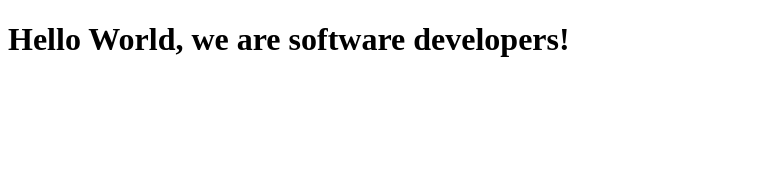
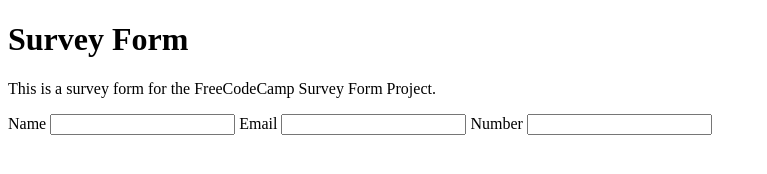
Before and after one commit to amanuelbelete95/build-survey-form-html-and-css, a plain HTML site: page index.html in a window 1280 px wide. Shown: the whole page, without its empty margins (0-767 px from the left). Drawn offline with Linux system fonts and the light colour scheme.

Commit message:
Added name, email and number field

```diff
--- a/index.html
+++ b/index.html
@@ -1,23 +1,29 @@
 <!DOCTYPE html>
 <html lang="en">
-  <head>
-    <meta charset="UTF-8" />
+<head>
+    <meta charset="UTF-8"/>
     <title>Survey Form</title>
-    <link rel="stylesheet" href="css/style.css" />
-  </head>
+    <link rel="stylesheet" href="css/style.css"/>
+</head>
 
-  <body>
-    <script src="https://cdn.freecodecamp.org/testable-projects-fcc/v1/bundle.js"></script>
+<body>
+<script src="https://cdn.freecodecamp.org/testable-projects-fcc/v1/bundle.js"></script>
+<script src="js/index.js"></script>
+<h1 id="title">Survey Form</h1>
+<p id="description">
+    This is a survey form for the FreeCodeCamp Survey Form Project.
+</p>
 
-    <!--
-    Hello Camper!
-    For now, the test suite only works in Chrome!
-    Please read the README below in the JS Editor before beginning.
-    Feel free to delete this message once you have read it.
-    Good luck and Happy Coding!
-    - The freeCodeCamp Team
-    -->
-    <script src="js/index.js"></script>
-    <h1>Hello World, we are software developers!</h1>
-  </body>
+<form id="survey-form">
+    <label for="name">Name</label>
+    <input required id="name" type="text">
+
+    <label for="email">Email</label>
+    <input required id="email" type="email">
+
+    <label for="number">Number</label>
+    <input required id="number" type="number">
+</form>
+
+</body>
 </html>
```
